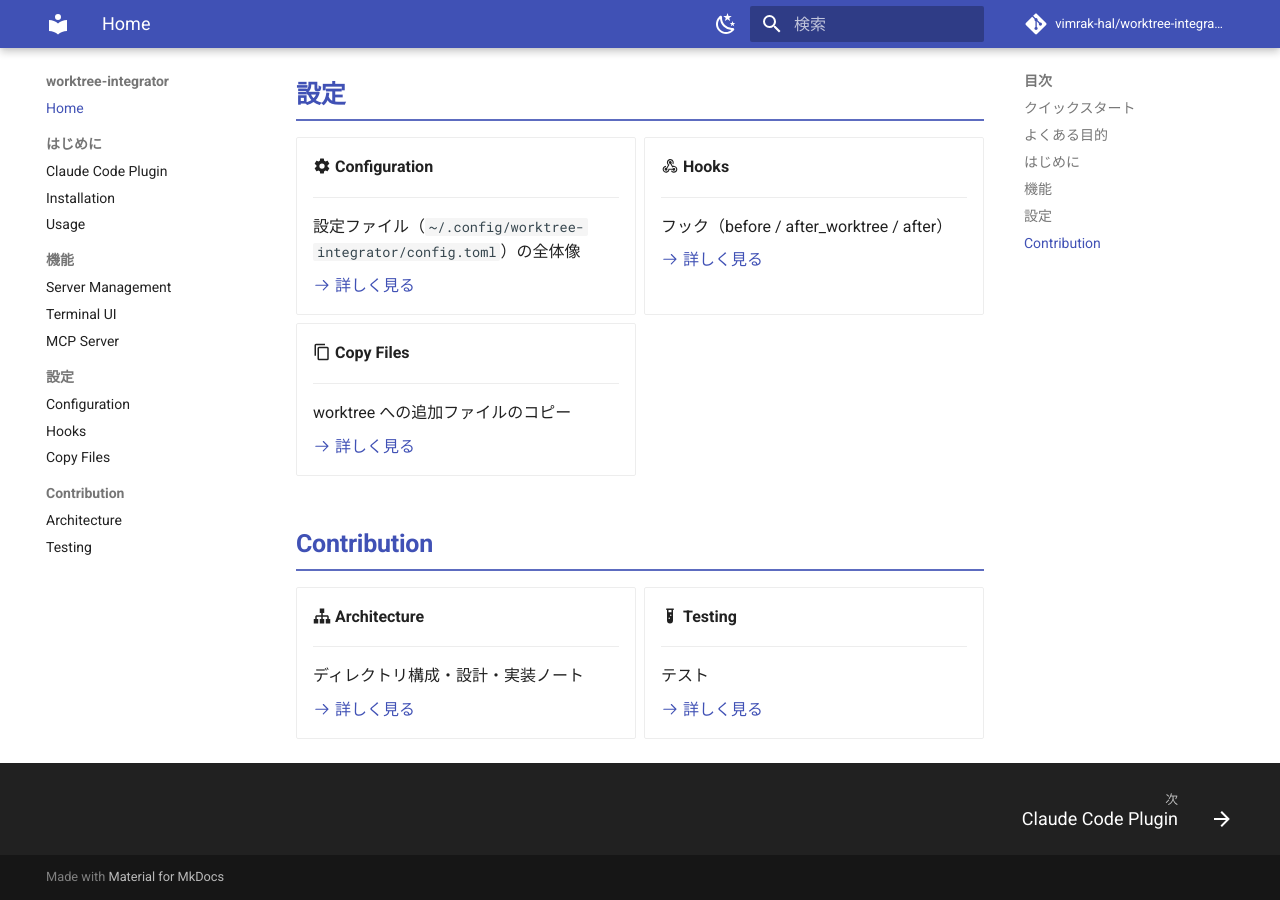
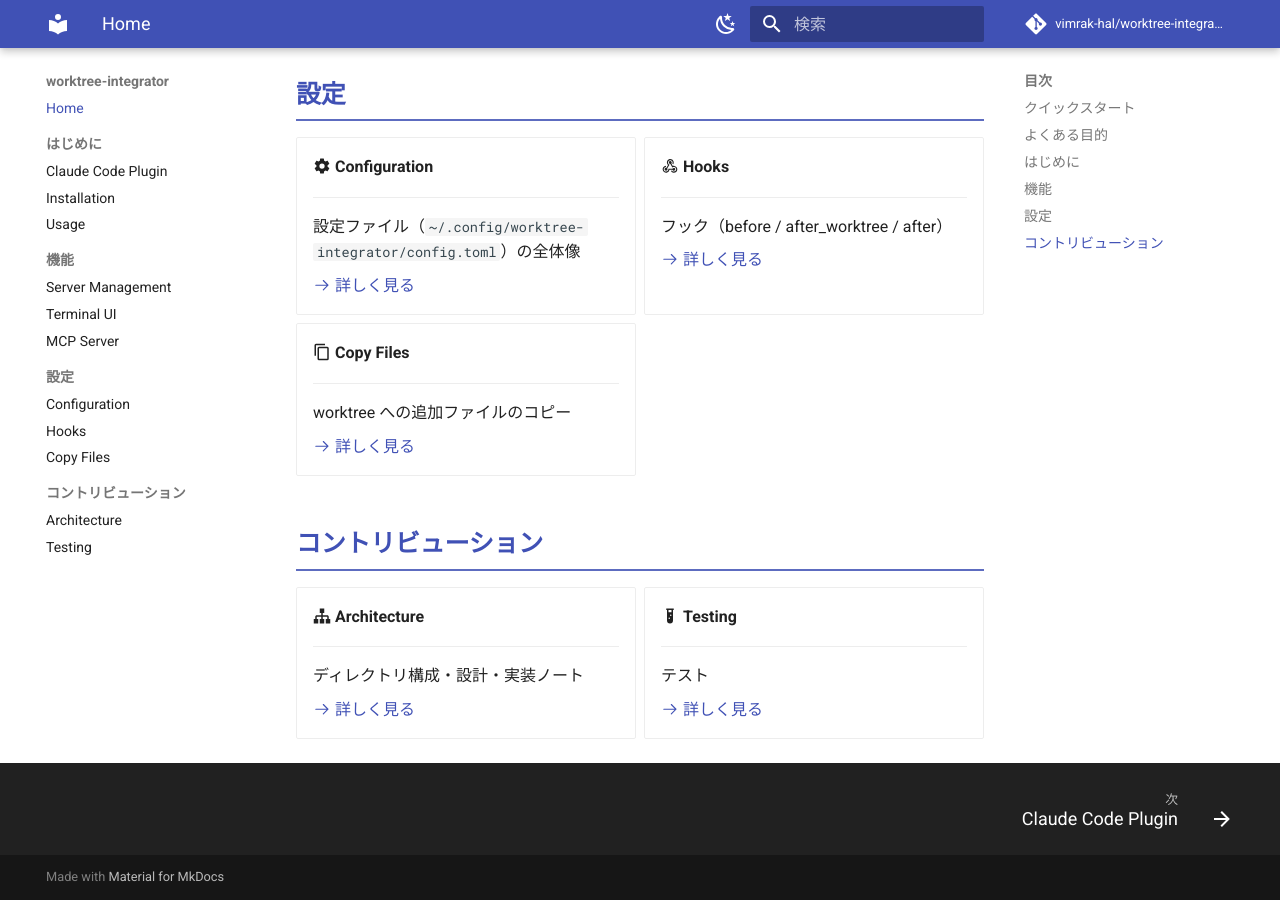
Before and after one commit to vimrak-hal/worktree-integrator, an MkDocs documentation site: the page built from docs/index.md, in a window 1280 px wide and 900 px high, scrolled down 2531 px. Built offline with MkDocs 1.6.1 and Material for MkDocs 9.7.7, drawn with Linux system fonts in a browser that asks for light colours; comment, search, counter and statistics services are not loaded.

Commit message:
docs: セクション見出しを「コントリビューション」に変更
他のセクション見出し（はじめに/機能/設定）と日本語表記で統一する。

Co-Authored-By: Claude Opus 4.8 <noreply@anthropic.com>
Claude-Session: https://claude.ai/code/session_01NRL4JsfxWyaZUHKaiVwFH6

```diff
--- a/docs/index.md
+++ b/docs/index.md
@@ -141,7 +141,7 @@ wt remove my-feature                  # サーバー停止 → worktree/ブラ
 
 </div>
 
-## Contribution
+## コントリビューション
 
 <div class="grid cards" markdown>
 
--- a/mkdocs.yml
+++ b/mkdocs.yml
@@ -73,6 +73,6 @@ nav:
       - Configuration: configuration.md
       - Hooks: hooks.md
       - Copy Files: copy-files.md
-  - Contribution:
+  - コントリビューション:
       - Architecture: architecture.md
       - Testing: testing.md
```
